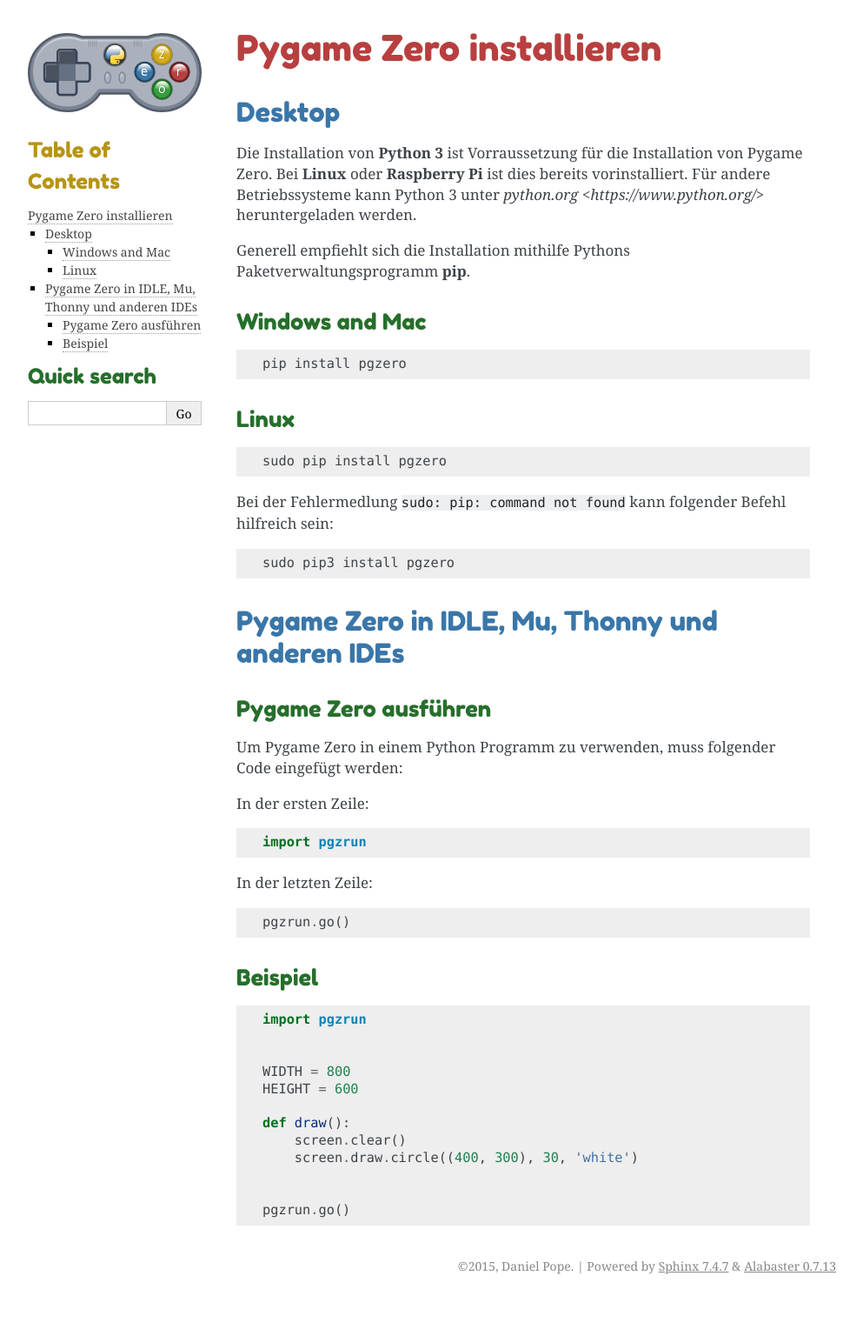
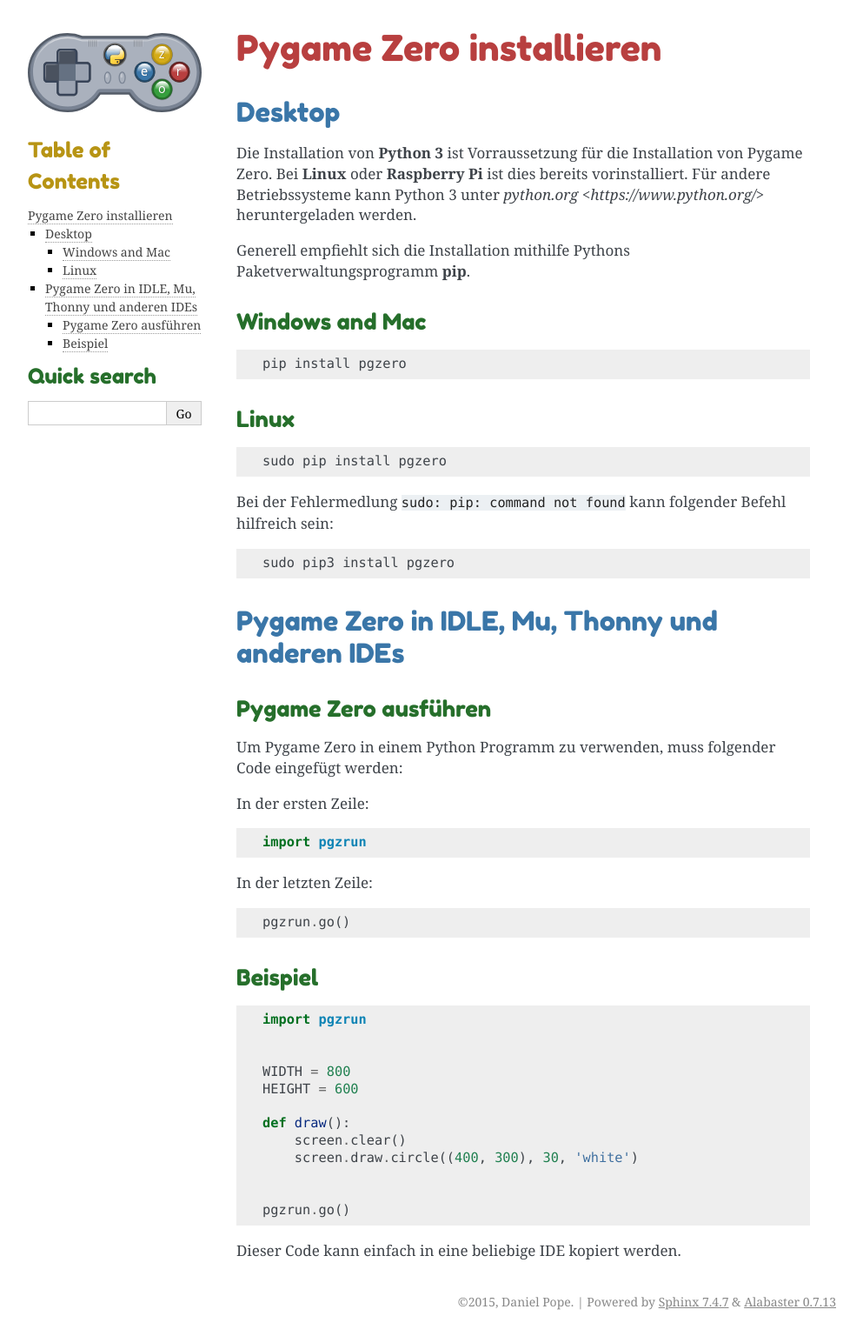
Before and after one commit to reher1/pgzero-german, a Sphinx documentation site: the page built from doc/installation.rst, in a window 1280 px wide. Shown: the whole page at 87% size, without its empty margins (148-1141 px from the left). Built offline with Sphinx 7.4.7, drawn with Linux system fonts in a browser that asks for light colours; pages that are not in the unit, such as notebooks, are missing from menus; before the commit the page ends 1495 px from its top, so only the background shows below that.

Commit message:
Update installation.rst

```diff
--- a/doc/installation.rst
+++ b/doc/installation.rst
@@ -68,3 +68,5 @@ Beispiel
 
 
     pgzrun.go()
+
+Dieser Code kann einfach in eine beliebige IDE kopiert werden.
```
